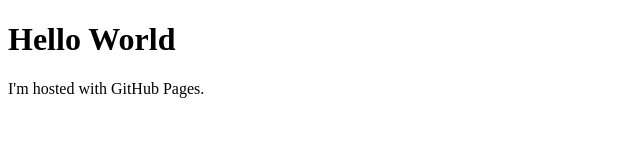
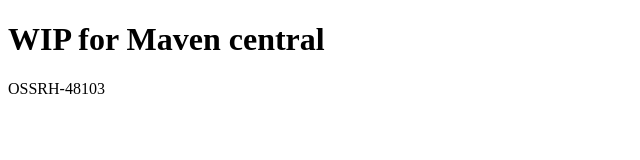
Before and after one commit to Testattoo/testattoo.github.io, a plain HTML site: page index.html in a window 1280 px wide. Shown: the whole page, without its empty margins (0-640 px from the left). Drawn offline with Linux system fonts and the light colour scheme.

```diff
--- a/index.html
+++ b/index.html
@@ -1,7 +1,7 @@
 <!DOCTYPE html>
 <html>
   <body>
-    <h1>Hello World</h1>
-    <p>I'm hosted with GitHub Pages.</p>
+    <h1>WIP for Maven central</h1>
+    <p>OSSRH-48103</p>
   </body>
 </html>
```
